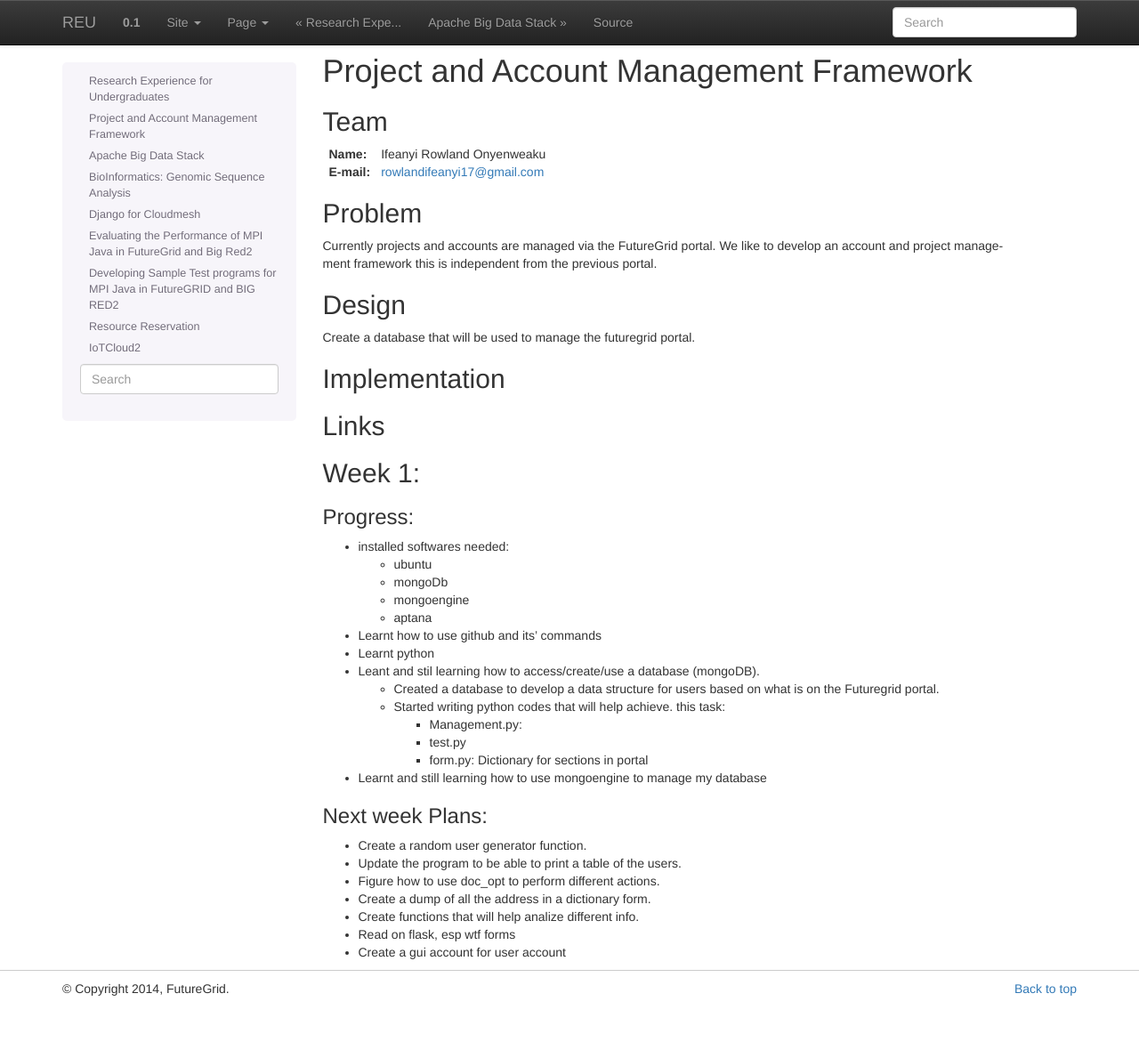
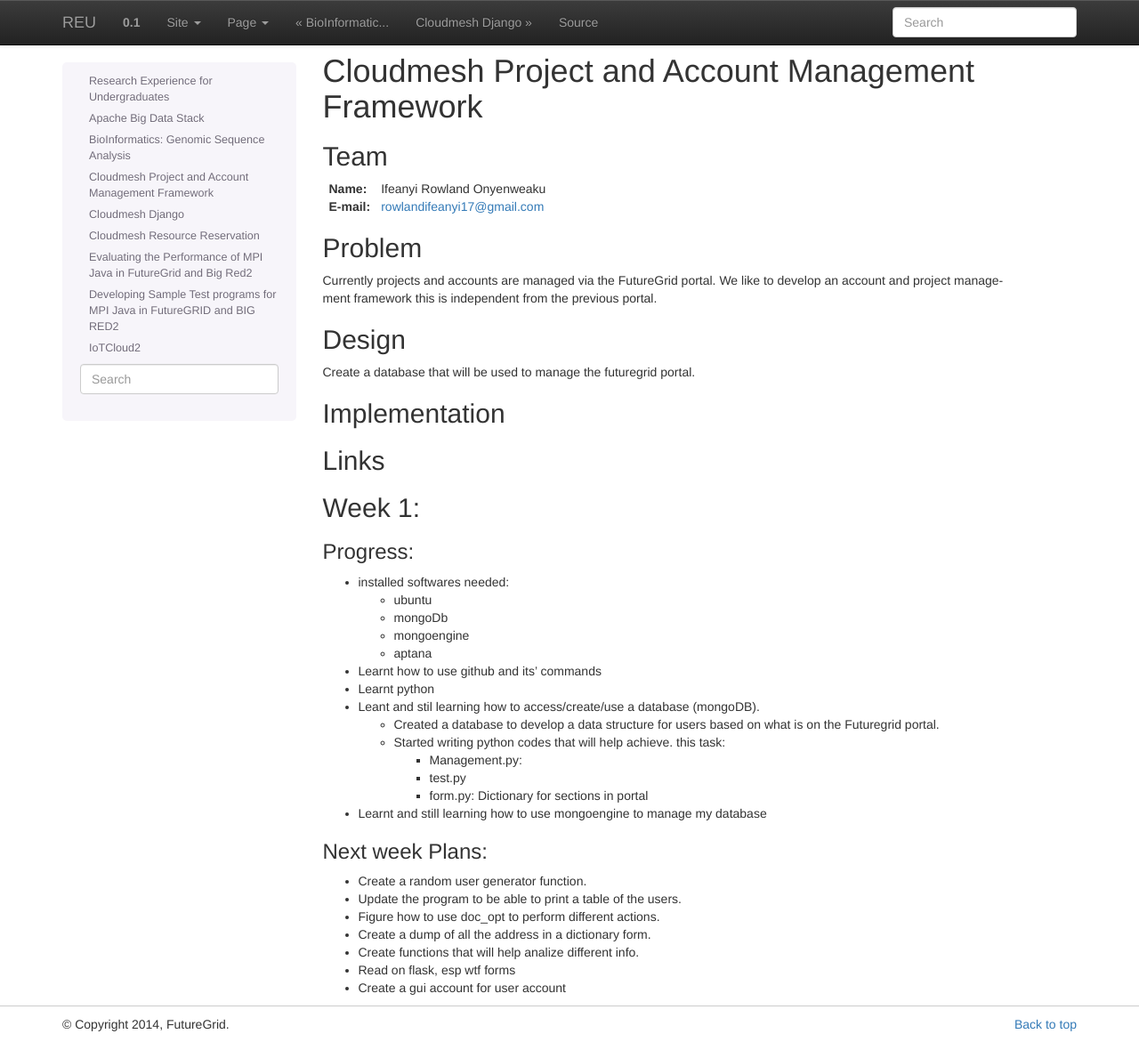
Before and after one commit to cloudmesh-project/reu-2014, a Sphinx documentation site: the page built from doc/source/projects/cm_accounts.rst, in a window 1280 px wide and 1171 px high. Shown: the whole window at 89% size. Built offline with Sphinx 7.4.7, drawn with Linux system fonts in a browser that asks for light colours.

Commit message:
renameing

```diff
--- a/doc/source/projects/accounts.rst
+++ b/doc/source/projects/cm_accounts.rst
@@ -1,4 +1,4 @@
-Project and Account Management Framework
+Cloudmesh Project and Account Management Framework
 ======================================================================
 
 Team
--- a/doc/source/projects/django.rst
+++ b/doc/source/projects/cm_django.rst
@@ -1,4 +1,4 @@
-Django for Cloudmesh
+Cloudmesh Django
 ======================================================================
 
 Team
--- a/doc/source/projects/reservation.rst
+++ b/doc/source/projects/cm_reservation.rst
@@ -1,4 +1,4 @@
-Resource Reservation
+Cloudmesh Resource Reservation
 ======================================================================
 
 Team
```
